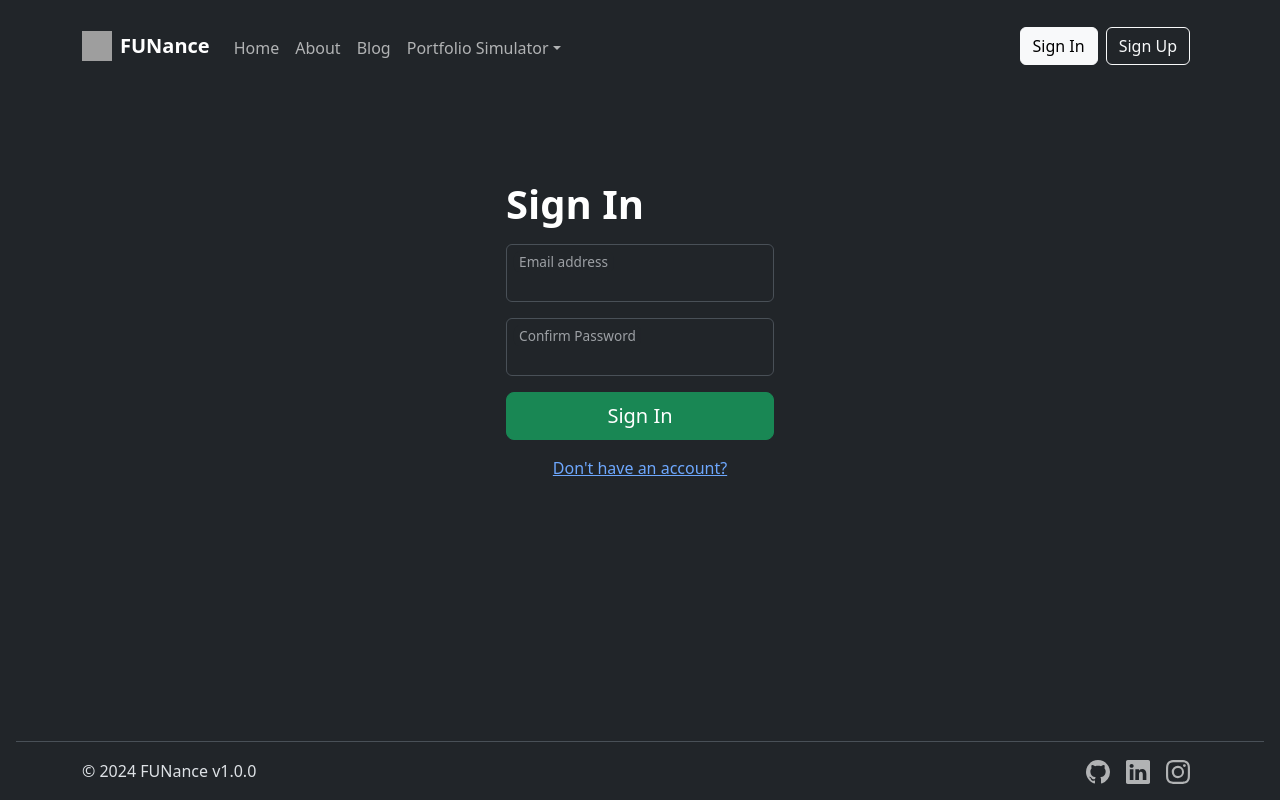
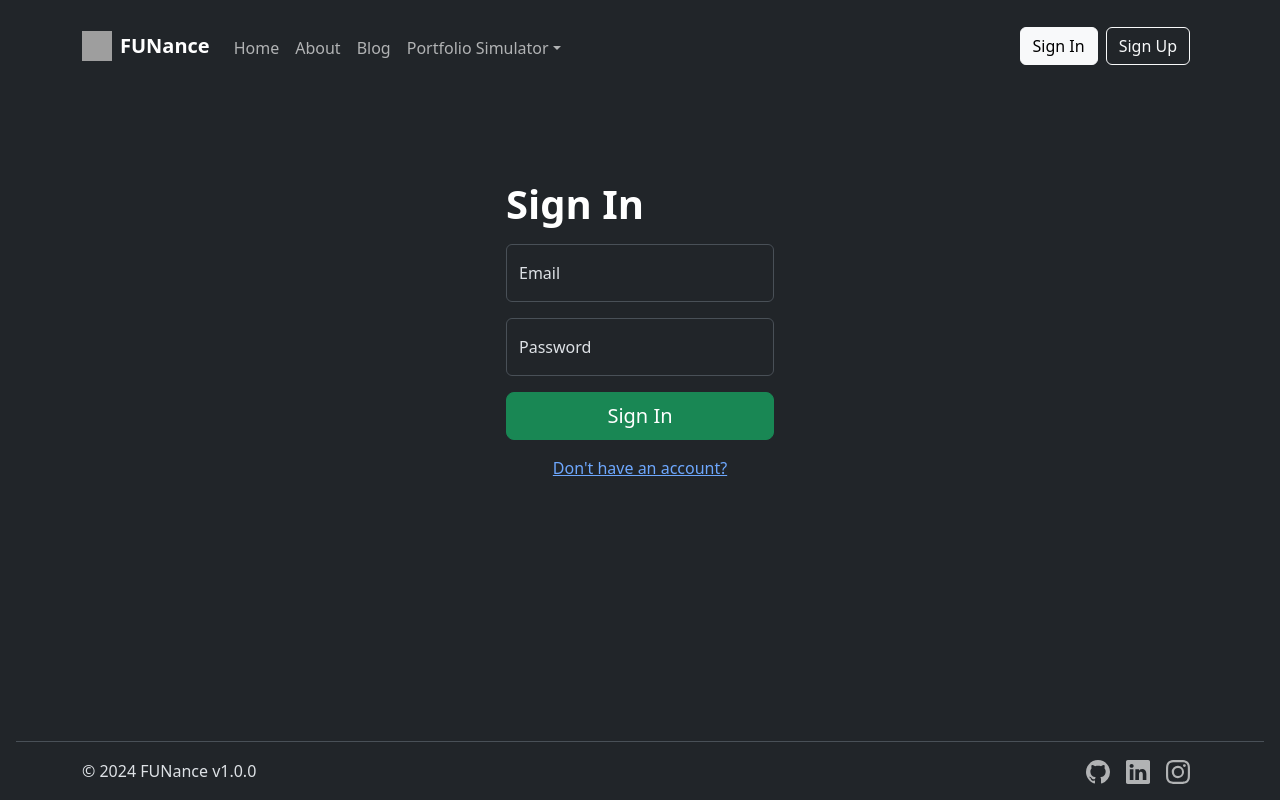
Before and after one commit to yangsu01/Funance, a React (Vite) app in the folder client/: page /sign-in in a window 1280 px wide. Built offline with nearby package versions, Linux system fonts and the light colour scheme; no server answers; grey boxes are pictures that could not be loaded.

Commit message:
style: update input fields to floating fields

```diff
--- a/client/src/components/PopupForm.tsx
+++ b/client/src/components/PopupForm.tsx
@@ -36,6 +36,7 @@ const PopupForm = (props: Props) => {
             <Form.Control
               required
               type="password"
+              placeholder="Enter game password"
               onChange={(e) => setFormData(e.target.value)}
             />
           </FloatingLabel>
--- a/client/src/pages/SignIn.tsx
+++ b/client/src/pages/SignIn.tsx
@@ -49,23 +49,21 @@ const SignIn = (props: Props) => {
       <h3 className="display-6 fw-bold text-white mb-3">Sign In</h3>
 
       <Form onSubmit={onSubmit}>
-        <FloatingLabel controlId="email" label="Email address" className="mb-3">
+        <FloatingLabel controlId="email" label="Email" className="mb-3">
           <Form.Control
             required
             type="email"
+            placeholder="Enter email"
             onChange={(e) =>
               setFormData({ ...formData, email: e.target.value })
             }
           />
         </FloatingLabel>
-        <FloatingLabel
-          controlId="password"
-          label="Confirm Password"
-          className="mb-3"
-        >
+        <FloatingLabel controlId="password" label="Password" className="mb-3">
           <Form.Control
             required
             type="password"
+            placeholder="Enter password"
             onChange={(e) =>
               setFormData({ ...formData, password: e.target.value })
             }
--- a/client/src/pages/SignUp.tsx
+++ b/client/src/pages/SignUp.tsx
@@ -70,10 +70,11 @@ const SignUp = (props: Props) => {
       <h3 className="display-6 fw-bold text-white mb-3">Sign Up</h3>
 
       <Form onSubmit={onSubmit}>
-        <FloatingLabel controlId="email" label="Email address" className="mb-3">
+        <FloatingLabel controlId="email" label="Email" className="mb-3">
           <Form.Control
             required
             type="email"
+            placeholder="Enter email"
             onChange={(e) =>
               setFormData({ ...formData, email: e.target.value })
             }
@@ -83,6 +84,7 @@ const SignUp = (props: Props) => {
           <Form.Control
             required
             type="text"
+            placeholder="Enter username"
             onChange={(e) =>
               setFormData({ ...formData, username: e.target.value })
             }
@@ -92,6 +94,7 @@ const SignUp = (props: Props) => {
           <Form.Control
             required
             type="password"
+            placeholder="Enter password"
             onChange={(e) =>
               setFormData({ ...formData, password1: e.target.value })
             }
@@ -105,6 +108,7 @@ const SignUp = (props: Props) => {
           <Form.Control
             required
             type="password"
+            placeholder="Confirm password"
             onChange={(e) =>
               setFormData({ ...formData, password2: e.target.value })
             }
```
